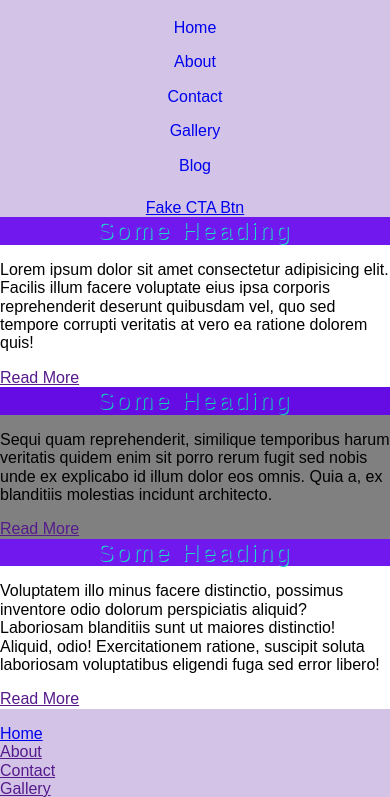
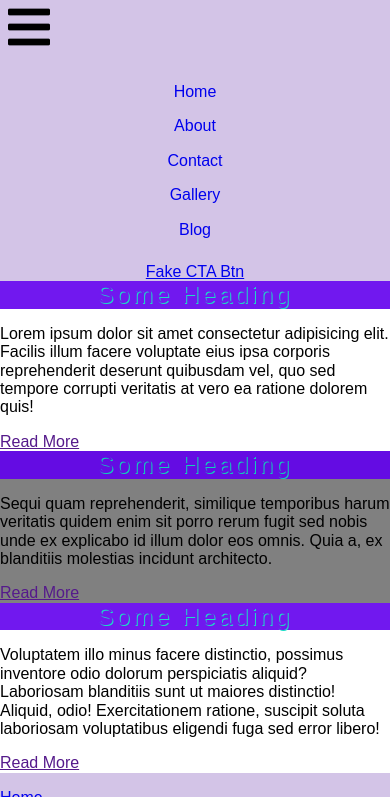
Before and after one commit to jdetjen7084/Justin-Detjen-Project, a website: page index.html in a window 390 px wide. Shown: the part 303-1100 px from the top of the page. Drawn offline with nearby package versions, Linux system fonts and the light colour scheme.

Commit message:
Add hamburger icon with margin

```diff
--- a/index.html
+++ b/index.html
@@ -29,6 +29,7 @@
       </figure>
     </header>
     <nav>
+      <span class="fas fa-bars"></span>
       <ul>
         <li class="link" id="none"><a href="./index.html">Home</a></li>
         <li class="link"><a href="./about/">About</a></li>
--- a/style.css
+++ b/style.css
@@ -37,6 +37,14 @@ h2 {
   color: var(--primary);
   opacity: 0.9;
   margin: 0;
+}
+
+.fas {
+  font-size: 48px;
+}
+
+nav .fas {
+  margin: var(--base-spacing);
 }
 
 header {
```
